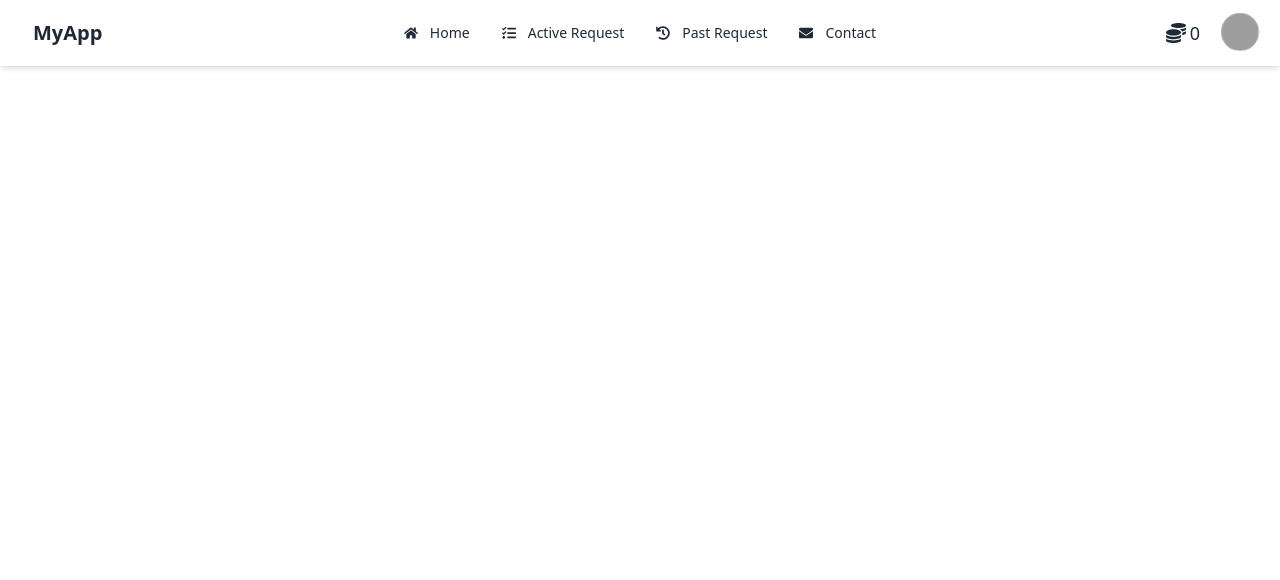
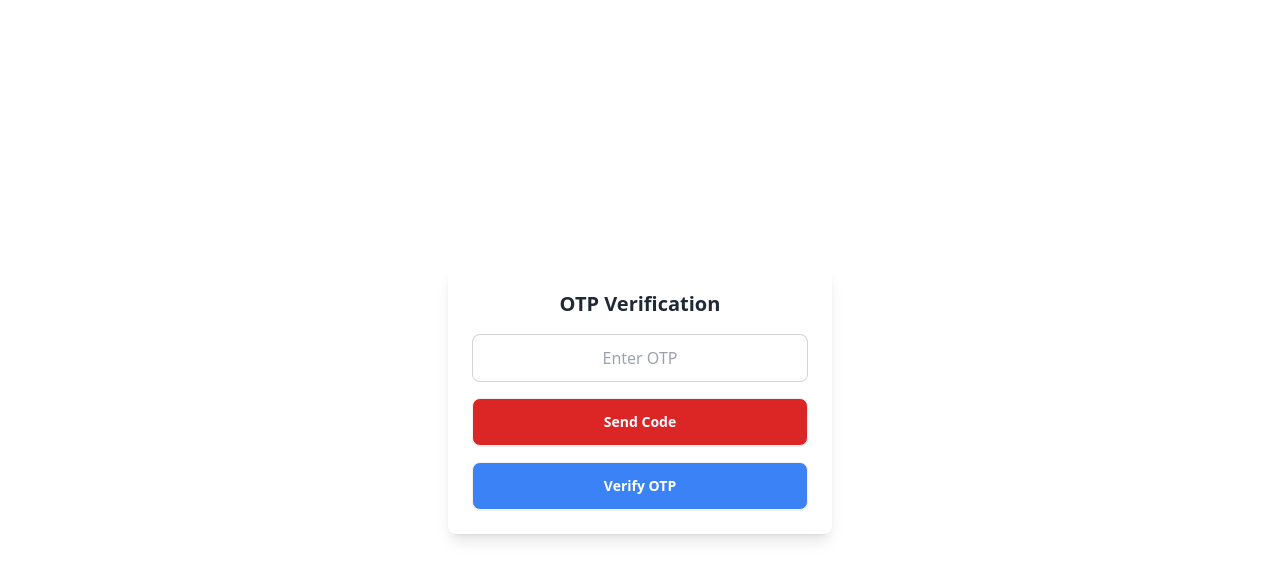
Before and after one commit to sidad112004/AidTechFrontend, a React (Vite) app in the folder frontend/: page /OTPVerification in a window 1280 px wide. Shown: the top 580 px of the page. Built offline with nearby package versions, Linux system fonts and the light colour scheme; grey boxes are pictures that could not be loaded.

Commit message:
new things

```diff
--- a/frontend/src/App.jsx
+++ b/frontend/src/App.jsx
@@ -6,24 +6,29 @@ import Navbar from './components/navbar/Navbar';
 import Home from './components/homepage/Home';
 import Activerequest from './components/activerequest/Activerequest';
 import Pastrequest from './components/pastrequest/Pastrequest';
-import Contact from './components/contact/contact';
+import Contact from './components/contact/Contact';
 import Signup from './components/signup/Signup';
 import Profile from './components/profile/Profile';
+import OTPVerification from './components/signup/OTPverification';
 
 function AppContent() {
   const location = useLocation();
 
-  const noNavbarRoutes = ["/signin", "/signup"];
+  // Ensure the path exactly matches (case-sensitive)
+  const noNavbarRoutes = ["/OTPVerification", "/signin", "/signup"];
 
   return (
     <>
+      <Toaster /> {/* Toast notifications support */}
 
-      {noNavbarRoutes.includes(location.pathname) ? null : <Navbar />}
+      {/* Hide Navbar for specific routes */}
+      {!noNavbarRoutes.includes(location.pathname) && <Navbar />}
 
       <Routes>
         <Route path="/" element={<Home />} />
         <Route path="/signin" element={<Signin />} />
         <Route path="/signup" element={<Signup />} />
+        <Route path="/OTPVerification" element={<OTPVerification />} />
         <Route path="/activerequest" element={<Activerequest />} />
         <Route path="/pastrequest" element={<Pastrequest />} />
         <Route path="/contact" element={<Contact />} />
--- a/frontend/src/components/navbar/Navbar.jsx
+++ b/frontend/src/components/navbar/Navbar.jsx
@@ -1,4 +1,4 @@
-import React, { useState } from 'react';
+import React, { useEffect, useState } from 'react';
 import { Link } from 'react-router-dom';
 import { FaBars, FaHome, FaTasks, FaHistory, FaEnvelope, FaCoins } from 'react-icons/fa';
 import axios from 'axios';
@@ -8,6 +8,14 @@ function Navbar() {
   // Using useState for dynamic coin count
   const [coins, setCoins] = useState(0);
   const navigate = useNavigate();
+
+  useEffect(()=>{
+    try {
+
+    } catch (error) {
+
+    }
+  },[])
   const handlelogout=async(e)=>{
     e.preventDefault();
     try {
@@ -140,9 +148,9 @@ function Navbar() {
               </Link>
             </li>
             <li>
-              <Link to="/logout">
-                <span role="img" aria-label="Logout">🚪</span> Logout
-              </Link>
+
+                <button onClick={handlelogout} role="img" aria-label="Logout">🚪Logout</button>
+
             </li>
           </ul>
         </div>
--- /dev/null
+++ b/frontend/src/components/signup/OTPverification.jsx
@@ -0,0 +1,90 @@
+import React, { useState } from "react";
+import axios from "axios";
+import toast from "react-hot-toast";
+
+function OTPVerification() {
+    const [otp, setOtp] = useState("");
+    const [isLoading, setIsLoading] = useState(false);
+
+    const sendCode = async () => {
+        setIsLoading(true);
+        try {
+            const response = await axios.post("http://localhost:8080/api/phone-verification/send-verification",
+            {}
+            ,{withCredentials:true});
+
+            if (response.data.success) {
+                toast.success("OTP sent successfully!");
+            } else {
+                toast.error(response.data.message || "Failed to send OTP.");
+            }
+        } catch (error) {
+            toast.error("Error sending OTP. Please try again.");
+        } finally {
+            setIsLoading(false);
+        }
+    };
+
+    const handleVerify = async () => {
+        if (!otp) {
+            toast.error("Please enter the OTP!");
+            return;
+        }
+
+        setIsLoading(true);
+        try {
+            const response = await axios.post("http://localhost:8080/api/phone-verification/verify-code", {
+                code:otp
+            },{withCredentials:true});
+
+            if (response.data.success) {
+                toast.success("OTP verified successfully!");
+            } else {
+                toast.error(response.data.message || "Invalid OTP.");
+            }
+        } catch (error) {
+            toast.error("Error verifying OTP. Please try again.");
+        } finally {
+            setIsLoading(false);
+        }
+    };
+
+    return (
+        <div className="flex flex-col items-center justify-center min-h-screen">
+            <div className="card w-96 shadow-lg p-6 rounded-lg">
+                <h2 className="text-xl font-bold text-center mb-4">OTP Verification</h2>
+
+
+
+                {/* OTP Input */}
+                <input
+                    type="text"
+                    placeholder="Enter OTP"
+                    maxLength={6}
+                    className="input input-bordered w-full mb-4 text-center"
+                    value={otp}
+                    onChange={(e) => setOtp(e.target.value)}
+                    disabled={isLoading}
+                />
+                {/* Send Code Button */}
+                <button
+                    className="btn bg-red-600 text-white w-full hover:bg-red-500 mb-4"
+                    onClick={sendCode}
+                    disabled={isLoading}
+                >
+                    {isLoading ? "Sending..." : "Send Code"}
+                </button>
+                {/* Verify OTP Button */}
+                <button
+                    className="btn bg-blue-500 text-white w-full hover:bg-blue-600"
+                    onClick={handleVerify}
+                    disabled={isLoading}
+                >
+                    {isLoading ? "Verifying..." : "Verify OTP"}
+                </button>
+            </div>
+        </div>
+    );
+}
+
+export default OTPVerification;
```
